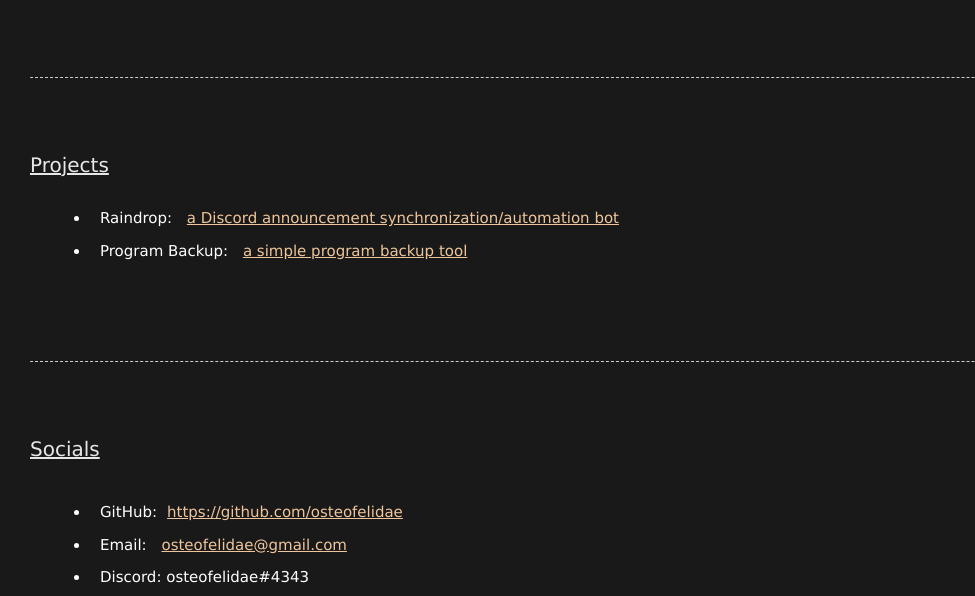
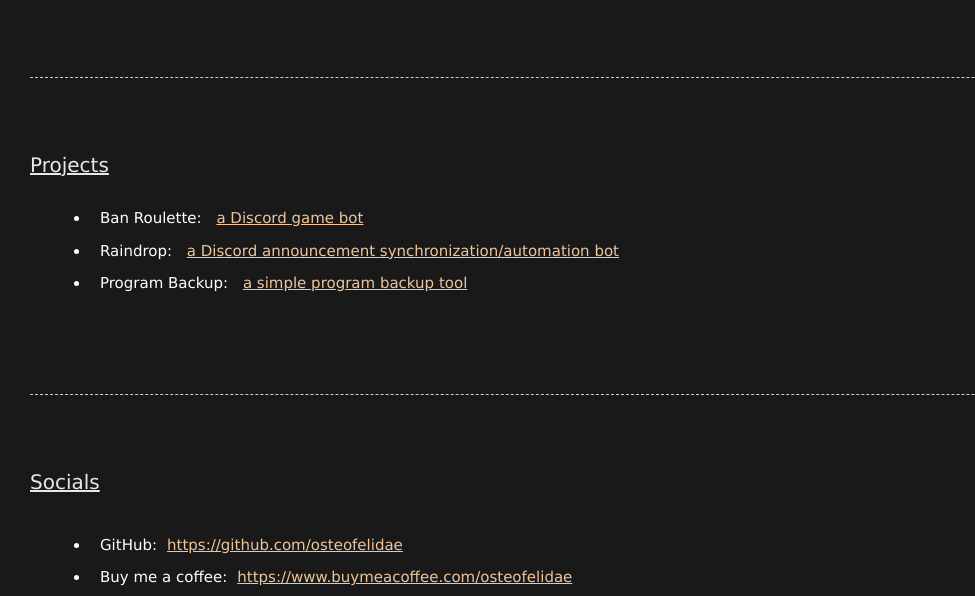
Before and after one commit to osteofelidae/osteofelidae.github.io, a plain HTML site: page index.html in a window 1280 px wide. Shown: the part 351-947 px from the top of the page, without its empty margins (0-975 px from the left). Drawn offline with Linux system fonts and the light colour scheme.

Commit message:
Ban roulette + donation

```diff
--- a/index.html
+++ b/index.html
@@ -44,6 +44,8 @@
 
 				<ul>
 
+					<li><p>Ban Roulette: <a href="https://github.com/osteofelidae/Ban-Roulette" class="content">a Discord game bot</a></p></li>
+
 					<li><p>Raindrop: <a href="https://github.com/osteofelidae/Raindrop" class="content">a Discord announcement synchronization/automation bot</a></p></li>
 
 					<li><p>Program Backup: <a href="https://github.com/osteofelidae/ProgramBackup" class="content">a simple program backup tool</a></p></li>
@@ -65,6 +67,8 @@
 
 					<li><p>GitHub:<a href="https://github.com/osteofelidae" class="content">https://github.com/osteofelidae</a></p></li>
 
+					<li><p>Buy me a coffee:<a href="https://www.buymeacoffee.com/osteofelidae" class="content">https://www.buymeacoffee.com/osteofelidae</a></p></li>
+
 					<li><p>Email: <a href="mailto:osteofelidae@gmail.com" class="content">osteofelidae@gmail.com</a></p></li>
 
 					<li><p>Discord: osteofelidae#4343</p></li>
```
